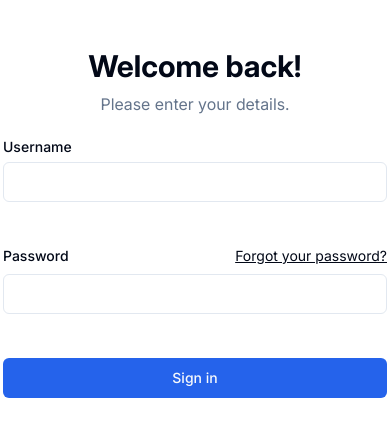
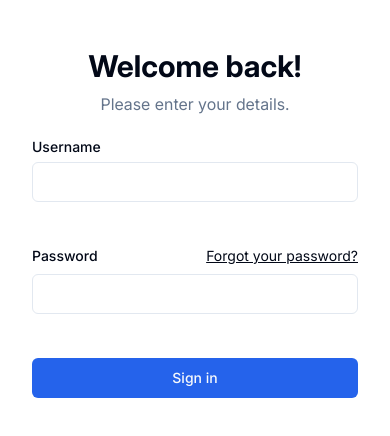
Before and after one commit to joaquinvaldezzz/capstone, a Next.js app: page / in a window 390 px wide. Shown: the top 436 px of the page. Built offline with nearby package versions, Linux system fonts and the light colour scheme.

Commit message:
refactor: modify left and right paddings

```diff
--- a/src/pages/index.tsx
+++ b/src/pages/index.tsx
@@ -19,10 +19,6 @@
 
 type InputValues = z.infer<typeof schema>
 
-/**
- * The Home component represents the main page of the application.
- * It displays a sign-in form and handles form submission.
- */
 export default function Home(): JSX.Element {
   const {
     register,
@@ -37,12 +33,6 @@
     password: '',
   })
 
-  /**
-   * Handles the form submission.
-   *
-   * @param data - The form data to be submitted.
-   * @returns A Promise that resolves when the submission is successful.
-   */
   async function onSubmit(data: SubmitHandler<InputValues>): Promise<void> {
     try {
       const response = await axios.post('http://localhost:5050/record/log-in', data)
@@ -77,7 +67,7 @@
         />
       </div>
 
-      <div className="flex items-center justify-center py-12">
+      <div className="flex items-center justify-center px-8 py-12 md:px-0">
         <div className="mx-auto flex w-full max-w-96 flex-col gap-6">
           <div className="flex flex-col gap-2 text-center">
             <h1 className="text-3xl font-bold">Welcome back!</h1>
```
